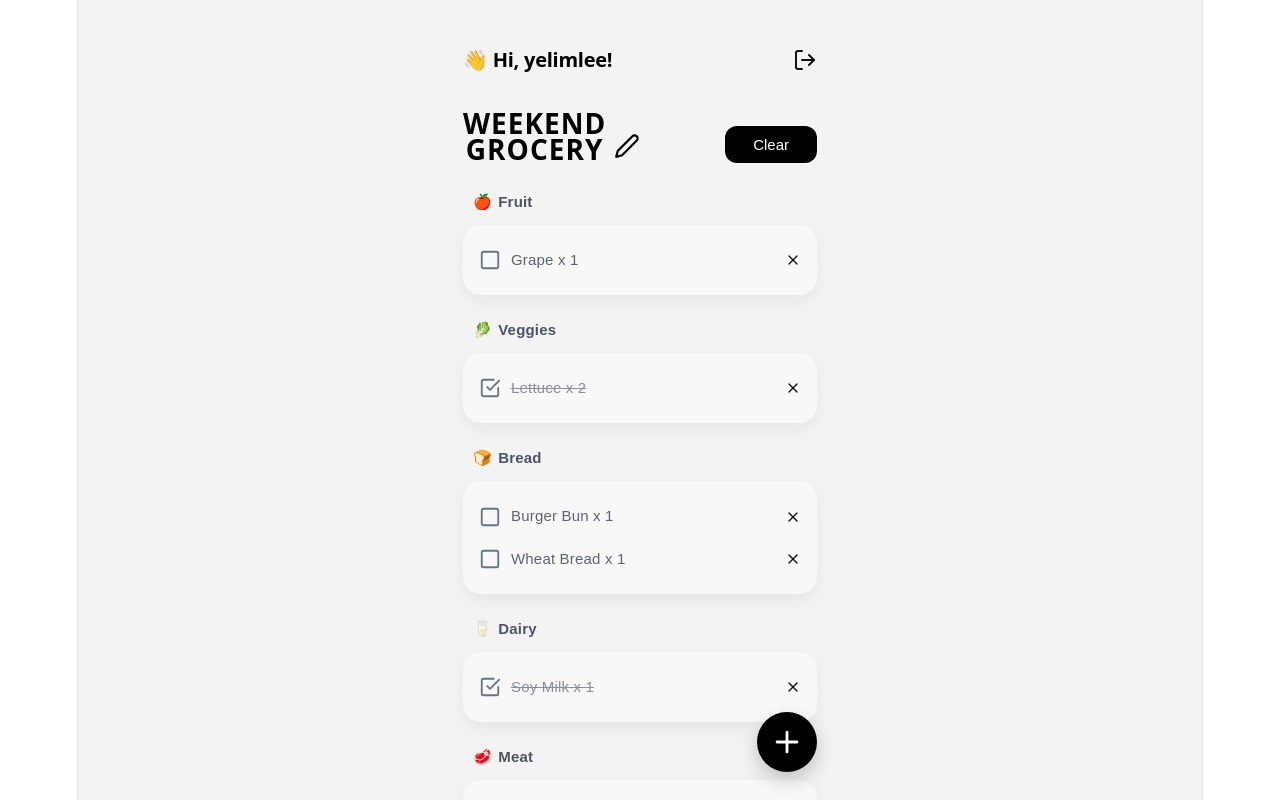
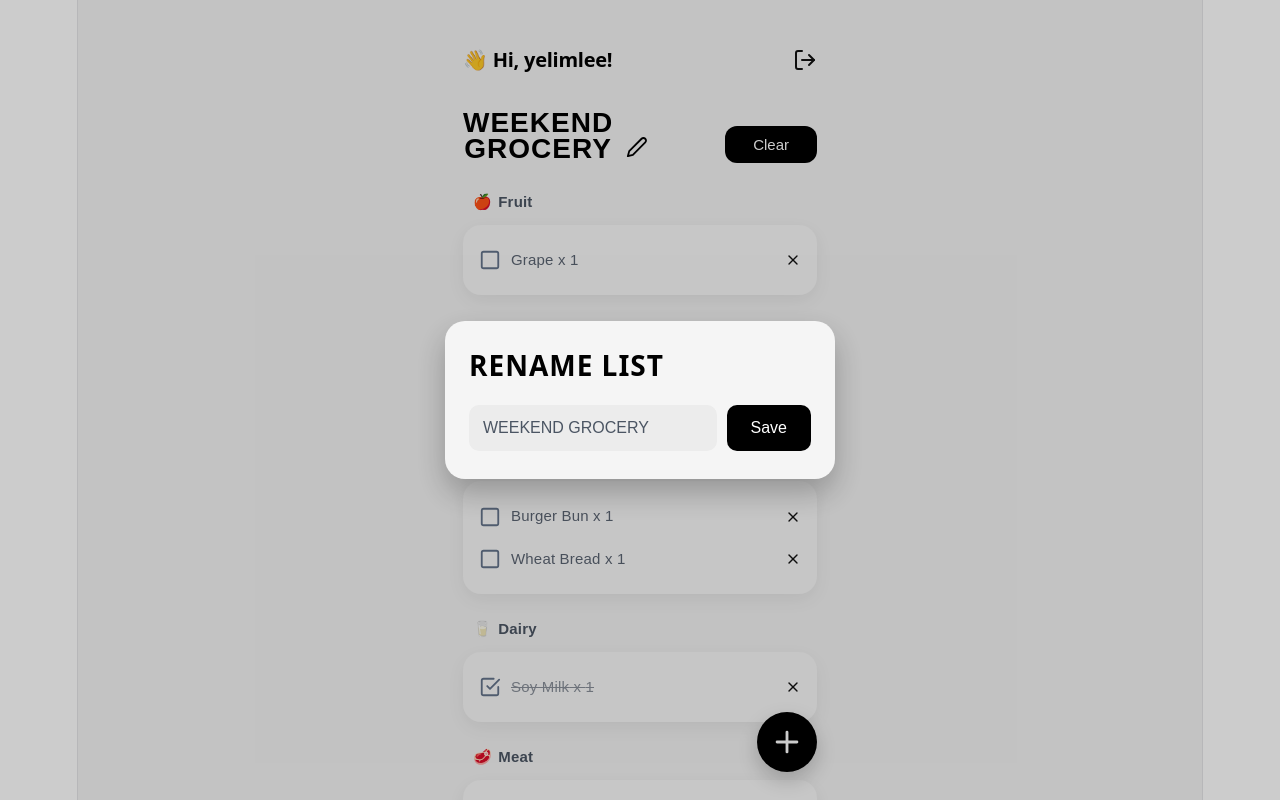
Before and after one commit to dPfal/listify, a React (Vite) app in the folder frontend/: page /dashboard in a window 1280 px wide. Both pictures are taken after a click on the button 627 px from the left and 146 px from the top of the page. Shown: the top 800 px of the page. Built offline with nearby package versions, Linux system fonts and the light colour scheme.

Commit message:
feat: rename list modal UI

```diff
--- a/frontend/src/pages/Dashboard.css
+++ b/frontend/src/pages/Dashboard.css
@@ -56,8 +56,10 @@
 
 .title-left {
   display: flex;
+  align-items: center;
+  gap: 8px;
+  width: 170px;
   align-items: flex-end;
-  gap: 8px;
 }
 
 .dashboard-title {
@@ -67,12 +69,14 @@
   letter-spacing: 1px;
   color: #000;
   margin: 0;
+  white-space: pre-line;
 }
 
 .edit-button {
-  font-size: 26px;
+  font-size: 22px;
   color: #000;
-  margin-bottom: 4px;
+  margin-bottom: 0px;
+  margin: 5px;
 }
 
 .clear-button {
--- a/frontend/src/pages/Dashboard.jsx
+++ b/frontend/src/pages/Dashboard.jsx
@@ -9,8 +9,11 @@ import {
 } from "react-icons/fi";
 
 import "./Dashboard.css";
+import RenameListModal from "./RenameListModal";
 
 function Dashboard() {
+  const [listTitle, setListTitle] = useState("WEEKEND GROCERY");
+  const [isRenameModalOpen, setIsRenameModalOpen] = useState(false);
   const [groceryData, setGroceryData] = useState([
     {
       category: "Fruit",
@@ -93,7 +96,11 @@ function Dashboard() {
   };
 
   const handleEditTitle = () => {
-    alert("Edit title button clicked");
+    setIsRenameModalOpen(true);
+  };
+  const handleSaveTitle = updatedTitle => {
+    setListTitle(updatedTitle.toUpperCase());
+    setIsRenameModalOpen(false);
   };
 
   return (
@@ -108,18 +115,13 @@ function Dashboard() {
 
         <div className="title-row">
           <div className="title-left">
-            <h1 className="dashboard-title">
-              WEEKEND
-              <br />
-              GROCERY
-            </h1>
+            <div className="dashboard-title">{listTitle}</div>
             <button
               className="icon-button edit-button"
               onClick={handleEditTitle}>
               <FiEdit2 />
             </button>
           </div>
-
           <button className="clear-button" onClick={handleClearAll}>
             Clear
           </button>
@@ -168,7 +170,13 @@ function Dashboard() {
             </div>
           ))}
         </div>
-
+        {isRenameModalOpen && (
+          <RenameListModal
+            currentTitle={listTitle}
+            onSave={handleSaveTitle}
+            onClose={() => setIsRenameModalOpen(false)}
+          />
+        )}
         <button className="floating-add-button" onClick={handleAddItem}>
           <FiPlus />
         </button>
--- /dev/null
+++ b/frontend/src/pages/RenameListModal.css
@@ -0,0 +1,62 @@
+.modal-overlay {
+  position: fixed;
+  top: 0;
+  left: 0;
+  width: 100%;
+  height: 100%;
+  background-color: rgba(0, 0, 0, 0.2);
+  display: flex;
+  justify-content: center;
+  align-items: center;
+  z-index: 999;
+}
+
+.rename-modal {
+  width: 390px;
+  max-width: calc(100% - 32px);
+  background-color: #f5f5f5;
+  border-radius: 20px;
+  padding: 28px 24px;
+  box-shadow: 0 14px 30px rgba(0, 0, 0, 0.25);
+  box-sizing: border-box;
+}
+
+.rename-modal-title {
+  margin: 0 0 22px 0;
+  font-size: 28px;
+  font-weight: 900;
+  letter-spacing: 1px;
+  color: #000;
+  text-align: left;
+}
+
+.rename-form {
+  display: flex;
+  align-items: center;
+  gap: 10px;
+}
+
+.rename-input {
+  flex: 1;
+  height: 46px;
+  border: none;
+  outline: none;
+  border-radius: 10px;
+  background-color: #ececec;
+  padding: 0 14px;
+  font-size: 16px;
+  color: #4b5563;
+  box-sizing: border-box;
+}
+
+.save-button {
+  height: 46px;
+  padding: 0 24px;
+  border: none;
+  border-radius: 10px;
+  background-color: #000;
+  color: #fff;
+  font-size: 16px;
+  font-weight: 500;
+  cursor: pointer;
+}
--- /dev/null
+++ b/frontend/src/pages/RenameListModal.jsx
@@ -0,0 +1,42 @@
+import { useState } from "react";
+import "./RenameListModal.css";
+
+function RenameListModal({ currentTitle, onSave, onClose }) {
+  const [newTitle, setNewTitle] = useState(currentTitle);
+
+  const handleSubmit = e => {
+    e.preventDefault();
+
+    const trimmedTitle = newTitle.trim();
+
+    if (!trimmedTitle) {
+      return;
+    }
+
+    onSave(trimmedTitle);
+  };
+
+  return (
+    <div className="modal-overlay" onClick={onClose}>
+      <div className="rename-modal" onClick={e => e.stopPropagation()}>
+        <h2 className="rename-modal-title">RENAME LIST</h2>
+
+        <form className="rename-form" onSubmit={handleSubmit}>
+          <input
+            type="text"
+            className="rename-input"
+            value={newTitle}
+            onChange={e => setNewTitle(e.target.value)}
+            placeholder="Enter list name"
+          />
+
+          <button type="submit" className="save-button">
+            Save
+          </button>
+        </form>
+      </div>
+    </div>
+  );
+}
+
+export default RenameListModal;
```
